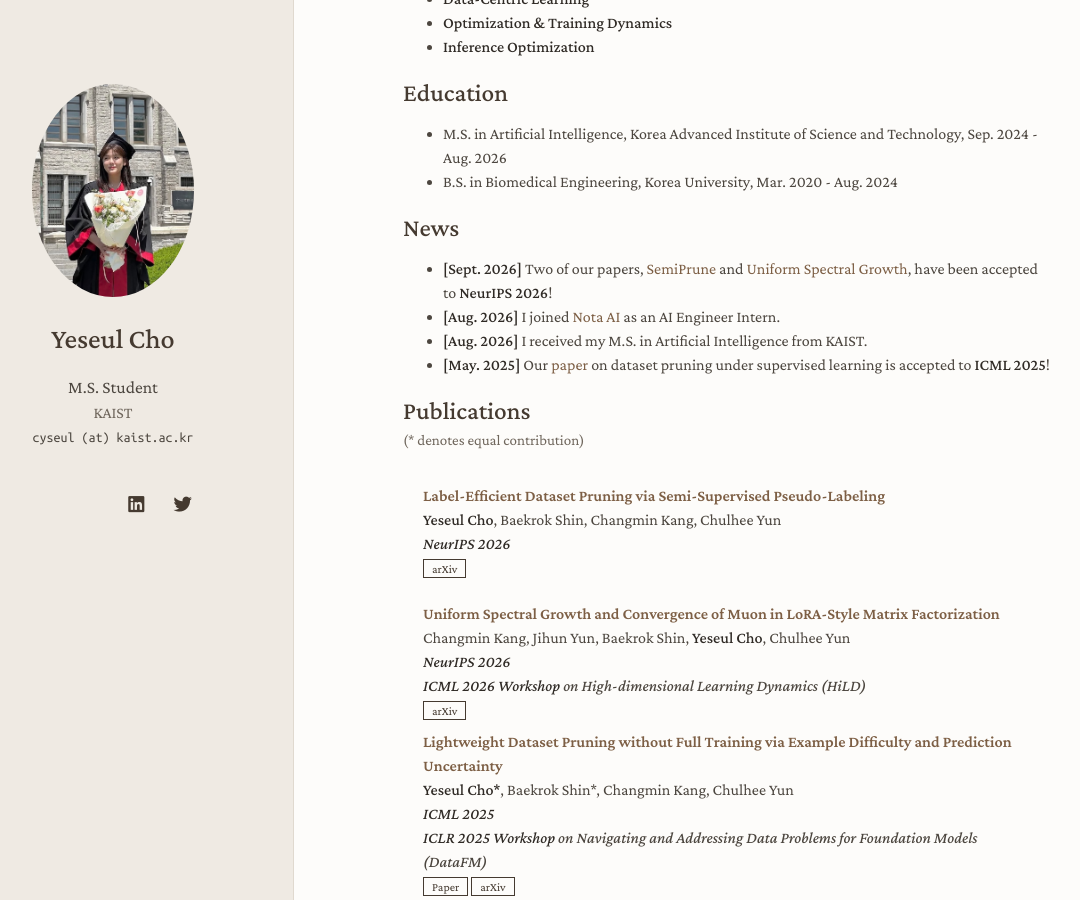
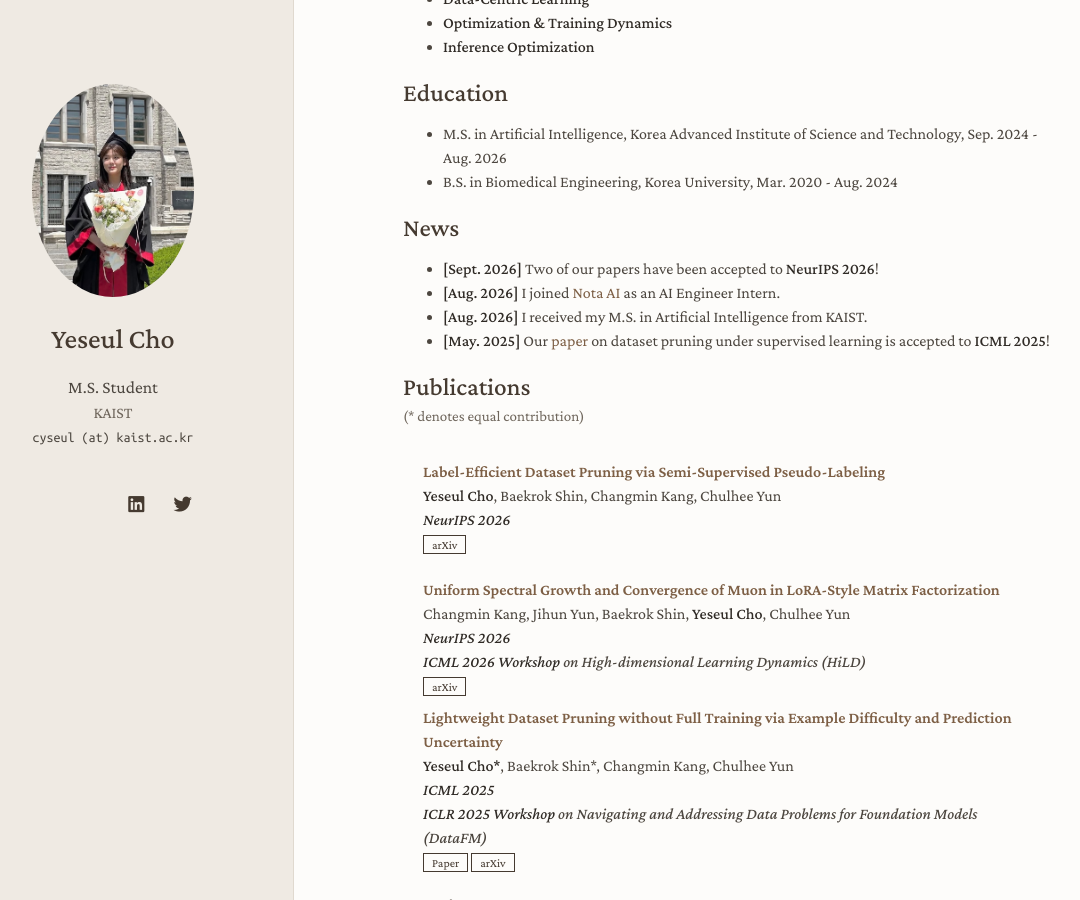
Before and after one commit to cyseul/cyseul.github.io, a Jekyll site: the page built from index.md, in a window 1280 px wide and 900 px high, scrolled down 464 px. Shown: the whole window, without its empty margins (67-1147 px from the left). Built offline with Jekyll 4.4.1, drawn with Linux system fonts in a browser that asks for light colours; nearby versions of some CDN libraries; a style sheet for code colours, icons or effects is not loaded; our own code applies the rules of GitHub Pages for plain Markdown files.

Commit message:
Simplify NeurIPS 2026 acceptance news

```diff
--- a/index.md
+++ b/index.md
@@ -22,7 +22,7 @@ Going forward, I am particularly interested in understanding the optimization dy
 - B.S. in Biomedical Engineering, Korea University, Mar. 2020 - Aug. 2024
 
 ## News
-- **[Sept. 2026]** Two of our papers, [SemiPrune](https://arxiv.org/abs/2605.23198) and [Uniform Spectral Growth](https://arxiv.org/abs/2602.06385), have been accepted to **NeurIPS 2026**!
+- **[Sept. 2026]** Two of our papers have been accepted to **NeurIPS 2026**!
 - **[Aug. 2026]** I joined [Nota AI](https://www.nota.ai) as an AI Engineer Intern.
 - **[Aug. 2026]** I received my M.S. in Artificial Intelligence from KAIST.
 - **[May. 2025]** Our [paper](https://arxiv.org/abs/2502.06905) on dataset pruning under supervised learning is accepted to **ICML 2025**!
```
